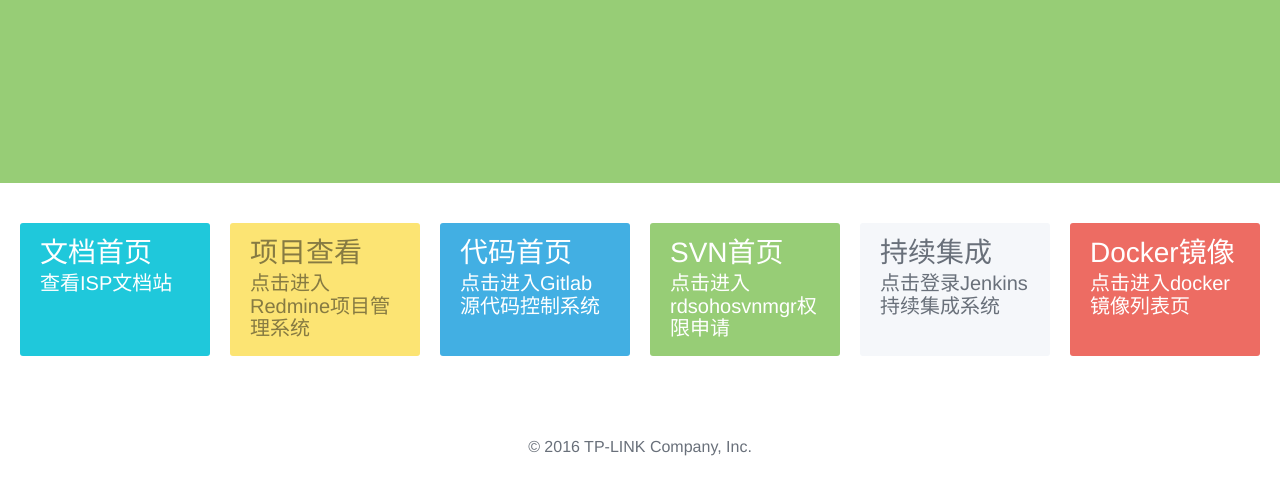
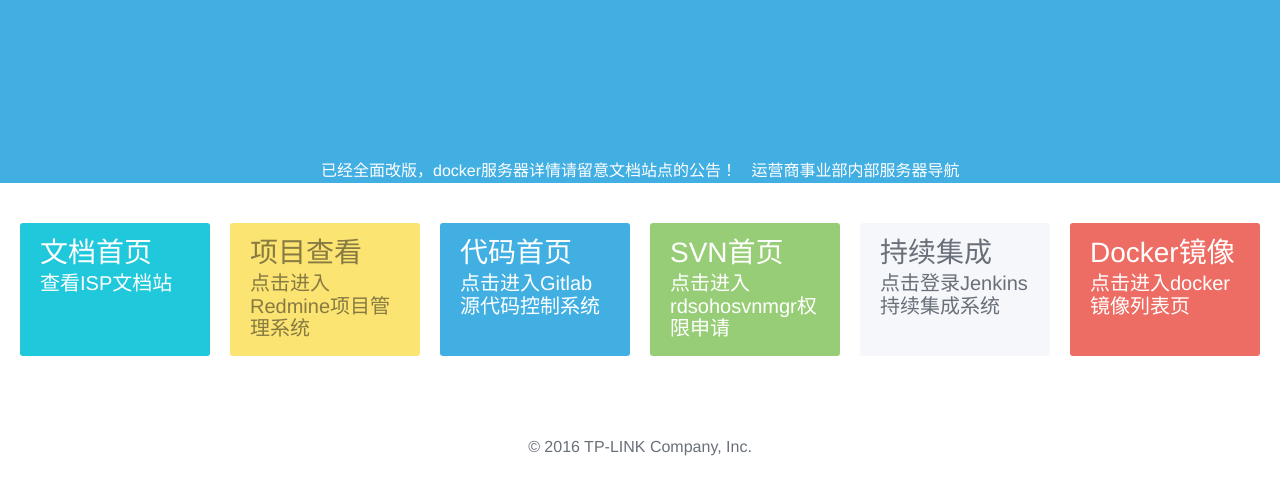
Before and after one commit to zhangzju/projectFirstPage, a plain HTML site: page index.html in a window 1280 px wide. Shown: the part 377-872 px from the top of the page. Drawn offline with Linux system fonts and the light colour scheme.

Commit message:
添加通知滚动条

```diff
--- a/index.html
+++ b/index.html
@@ -1,24 +1,26 @@
 <!DOCTYPE html>
 <html>
+
 <head>
 	<meta charset="utf-8">
 	<meta name="viewport" content="width=device-width">
 	<title>ISP department inner navigator</title>
 	<link rel="stylesheet" href="css/style.css">
 	<style media="screen" type="text/css">
-    .tran:hover{
+		.tran:hover {
 			transform: scale(1.2, 1.2);
 			transition: all 0.2s ease 0.2s;
 		}
 
-    .maintitle:hover{
-      transform: scale(1.4,1.4);
+		.maintitle:hover {
+			transform: scale(1.4, 1.4);
 			transition: all 0.2s ease-in-out 0.2s;
 		}
 	</style>
 </head>
+
 <body>
-		<section class="hero is-success is-fullheight">
+	<section class="hero is-info is-fullheight">
 		<div class="hero-head">
 			<header class="nav">
 				<div class="container">
@@ -53,6 +55,11 @@
 				</h2>
 			</div>
 		</div>
+		<div>
+			<p id="scrollobj" style="white-space:nowrap;overflow:hidden;width:80vh;margin: auto;" onmouseover="stop()" onmouseout="start()">
+				<span style="padding-left: 10px;">运营商事业部内部服务器导航首页已经全面改版，docker服务器详情请留意文档站点的公告！</span>
+			</p>
+		</div>
 	</section>
 	<section class="section">
 		<div class="tile is-ancestor">
@@ -74,7 +81,7 @@
 					</article>
 				</div>
 			</div>
-				<div class="tile tran" onclick="javascript:window.open('https://spcodes.rd.tp-link.net')" >
+			<div class="tile tran" onclick="javascript:window.open('https://spcodes.rd.tp-link.net')">
 				<div class="tile is-parent">
 					<article class="tile is-child notification is-info">
 						<p class="title">代码首页</p>
@@ -118,19 +125,37 @@
 		</div>
 	</section>
 	<script>
-      document.getElementById('go_reg').addEventListener("click", function(){
-        window.location.href="doc/";
-				window.event.returnValue=false;
+		document.getElementById('go_reg').addEventListener("click", function () {
+			window.location.href = "doc/";
+			window.event.returnValue = false;
 		});
-      document.getElementById('go_scan').addEventListener("click", function(){
-        window.location.href="redmine/projects";
-				window.event.returnValue=false;
+		document.getElementById('go_scan').addEventListener("click", function () {
+			window.location.href = "redmine/projects";
+			window.event.returnValue = false;
 		});
 
 		function checkUser() {
-	  window.location.href="redmine/";
+			window.location.href = "redmine/";
 			return false;
+		}
+
+		function scroll(obj) {
+			var tmp = (obj.scrollLeft) ++;
+			//当滚动条到达右边顶端时
+			if (obj.scrollLeft == tmp) obj.innerHTML += obj.innerHTML;
+			//当滚动条滚动了初始内容的宽度时滚动条回到最左端
+			if (obj.scrollLeft >= obj.firstChild.offsetWidth) obj.scrollLeft = 0;
+		}
+		var a = setInterval("scroll(document.getElementById('scrollobj'))", 20);
+
+		function stop() {
+			clearInterval(a);
+		}
+
+		function start() {
+			a = setInterval("scroll(document.getElementById('scrollobj'))", 30);
 		}
 	</script>
 </body>
+
 </html>
```
Lines whose indentation alone changed are shown as unchanged.
